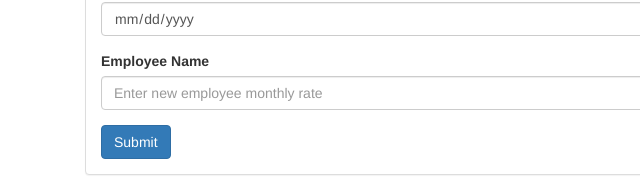
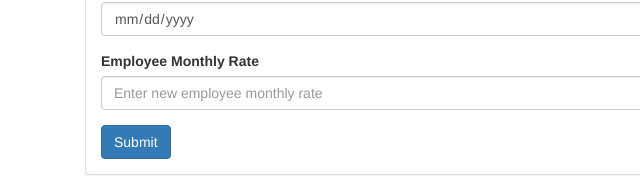
Before and after one commit to khnguyen94/Timesheet_Project, a plain HTML site: page index.html in a window 1280 px wide. Shown: the part 717-909 px from the top of the page, 0-640 px from the left. Drawn offline with nearby package versions, Linux system fonts and the light colour scheme.

Commit message:
fixed monthly rate title

```diff
--- a/index.html
+++ b/index.html
@@ -99,7 +99,7 @@
               </div>
 
               <div class="form-group">
-                <label for="new-employee-monthly-rate">Employee Name</label>
+                <label for="new-employee-monthly-rate">Employee Monthly Rate</label>
                 <input
                   id="new-employee-monthly-rate"
                   type="number"
```
